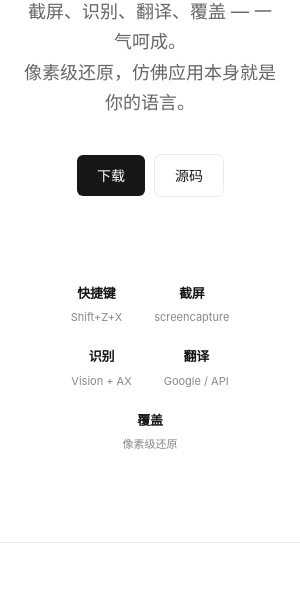
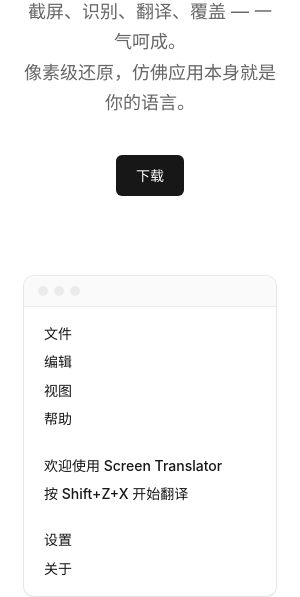
Before and after one commit to Archer-SQ/screen-translator, an Electron app: page docs/index.html in a window 300 px wide. Shown: the part 264-861 px from the top of the page. Drawn offline with Linux system fonts and the light colour scheme.

Commit message:
Add animated demo and remove duplicate source button

```diff
--- a/docs/index.html
+++ b/docs/index.html
@@ -161,6 +161,62 @@
     }
     .code .c{color:#555}
 
+    /* Demo */
+    .demo-sec{max-width:1024px;margin:0 auto 80px;padding:0 24px}
+    .demo-wrap{display:flex;flex-direction:column;align-items:center;gap:16px}
+    .demo-window{
+      width:100%;max-width:520px;
+      box-shadow:var(--shadow-card);border-radius:10px;overflow:hidden;
+      background:var(--bg);
+    }
+    .demo-titlebar{
+      display:flex;gap:6px;padding:10px 14px;
+      background:var(--bg-alt);border-bottom:1px solid var(--border-light);
+    }
+    .demo-titlebar span{width:10px;height:10px;border-radius:50%;background:var(--border-light)}
+    .demo-body{padding:16px 20px;display:flex;flex-direction:column;gap:6px}
+    .demo-spacer{height:12px}
+    .demo-line{position:relative;display:inline-flex;font-size:14px;line-height:1.6}
+    .demo-orig{opacity:1;transition:opacity .3s}
+    .demo-trans{
+      position:absolute;left:0;top:0;
+      opacity:0;transition:opacity .3s;
+      font-weight:500;
+    }
+    .demo-toast{
+      position:absolute;top:50%;left:50%;transform:translate(-50%,-50%);
+      background:rgba(0,0,0,0.8);color:#fff;
+      padding:8px 20px;border-radius:8px;
+      font-size:13px;font-weight:500;
+      opacity:0;transition:opacity .3s;
+      pointer-events:none;white-space:nowrap;
+    }
+    .demo-window{position:relative}
+    .demo-hint{opacity:0.5;font-size:12px;color:var(--fg-3)}
+
+    /* Animation states */
+    .demo-window.phase-toast .demo-toast{opacity:1}
+    .demo-window.phase-done .demo-toast{opacity:0}
+    .demo-window.phase-done .demo-orig{opacity:0}
+    .demo-window.phase-done .demo-trans{opacity:1}
+
+    .demo-window.phase-done .dl-1 .demo-trans{transition-delay:.0s}
+    .demo-window.phase-done .dl-2 .demo-trans{transition-delay:.05s}
+    .demo-window.phase-done .dl-3 .demo-trans{transition-delay:.1s}
+    .demo-window.phase-done .dl-4 .demo-trans{transition-delay:.15s}
+    .demo-window.phase-done .dl-5 .demo-trans{transition-delay:.25s}
+    .demo-window.phase-done .dl-6 .demo-trans{transition-delay:.3s}
+    .demo-window.phase-done .dl-7 .demo-trans{transition-delay:.4s}
+    .demo-window.phase-done .dl-8 .demo-trans{transition-delay:.45s}
+    .demo-window.phase-done .dl-1 .demo-orig{transition-delay:.0s}
+    .demo-window.phase-done .dl-2 .demo-orig{transition-delay:.05s}
+    .demo-window.phase-done .dl-3 .demo-orig{transition-delay:.1s}
+    .demo-window.phase-done .dl-4 .demo-orig{transition-delay:.15s}
+    .demo-window.phase-done .dl-5 .demo-orig{transition-delay:.25s}
+    .demo-window.phase-done .dl-6 .demo-orig{transition-delay:.3s}
+    .demo-window.phase-done .dl-7 .demo-orig{transition-delay:.4s}
+    .demo-window.phase-done .dl-8 .demo-orig{transition-delay:.45s}
+
     /* Footer */
     .footer{
       max-width:1024px;margin:0 auto;
@@ -188,7 +244,31 @@
   <p class="sub" data-i18n="h.s">截屏、识别、翻译、覆盖 — 一气呵成。<br>像素级还原，仿佛应用本身就是你的语言。</p>
   <div class="hero-btns">
     <a class="btn btn-dark" href="https://github.com/Archer-SQ/screen-translator/releases/latest" data-i18n="h.dl">下载</a>
-    <a class="btn btn-ghost" href="https://github.com/Archer-SQ/screen-translator" data-i18n="h.src">源码</a>
+  </div>
+</section>
+
+<!-- Demo animation -->
+<section class="demo-sec">
+  <div class="demo-wrap">
+    <div class="demo-window">
+      <div class="demo-titlebar"><span></span><span></span><span></span></div>
+      <div class="demo-body">
+        <div class="demo-line dl-1"><span class="demo-orig">File</span><span class="demo-trans">文件</span></div>
+        <div class="demo-line dl-2"><span class="demo-orig">Edit</span><span class="demo-trans">编辑</span></div>
+        <div class="demo-line dl-3"><span class="demo-orig">View</span><span class="demo-trans">视图</span></div>
+        <div class="demo-line dl-4"><span class="demo-orig">Help</span><span class="demo-trans">帮助</span></div>
+        <div class="demo-spacer"></div>
+        <div class="demo-line dl-5"><span class="demo-orig">Welcome to Screen Translator</span><span class="demo-trans">欢迎使用 Screen Translator</span></div>
+        <div class="demo-line dl-6"><span class="demo-orig">Press Shift+Z+X to translate</span><span class="demo-trans">按 Shift+Z+X 开始翻译</span></div>
+        <div class="demo-spacer"></div>
+        <div class="demo-line dl-7"><span class="demo-orig">Settings</span><span class="demo-trans">设置</span></div>
+        <div class="demo-line dl-8"><span class="demo-orig">About</span><span class="demo-trans">关于</span></div>
+      </div>
+      <div class="demo-toast" data-i18n-html="demo.toast">Translating... 78%</div>
+    </div>
+    <div class="demo-hint">
+      <div class="keys"><kbd>Shift</kbd><kbd>Z</kbd><kbd>X</kbd></div>
+    </div>
   </div>
 </section>
 
@@ -280,7 +360,7 @@ const T={
 zh:{
 'n.feat':'特性','n.prov':'服务','n.inst':'安装',
 'h.t':'一键翻译你的屏幕','h.s':'截屏、识别、翻译、覆盖 — 一气呵成。<br>像素级还原，仿佛应用本身就是你的语言。',
-'h.dl':'下载','h.src':'源码',
+'h.dl':'下载',
 'p.1':'快捷键','p.2':'截屏','p.3':'识别','p.4':'翻译','p.5':'覆盖','p.6':'像素级还原',
 'f.t':'简洁而强大','f.s':'零配置开始，开箱即用',
 'f1.t':'一键翻译','f1.d':'按下快捷键，自动完成截屏、文字识别、翻译、覆盖显示，全程无需切换窗口。',
@@ -298,7 +378,7 @@ zh:{
 en:{
 'n.feat':'Features','n.prov':'Providers','n.inst':'Install',
 'h.t':'Translate your screen instantly','h.s':'Capture, OCR, translate, and overlay — all in one step.<br>Pixel-perfect, as if the app spoke your language.',
-'h.dl':'Download','h.src':'Source',
+'h.dl':'Download',
 'p.1':'Hotkey','p.2':'Capture','p.3':'Detect','p.4':'Translate','p.5':'Overlay','p.6':'Pixel-perfect',
 'f.t':'Simple yet powerful','f.s':'Zero configuration. Works out of the box.',
 'f1.t':'One-Key Translation','f1.d':'Press a hotkey to capture, detect, translate, and overlay — without switching windows.',
@@ -327,6 +407,16 @@ function apply(l){
     }
   });
 }
+// Demo animation loop
+const dw=document.querySelector('.demo-window');
+function runDemo(){
+  dw.className='demo-window';
+  setTimeout(()=>{dw.classList.add('phase-toast')},800);
+  setTimeout(()=>{dw.classList.remove('phase-toast');dw.classList.add('phase-done')},2400);
+  setTimeout(()=>{dw.className='demo-window'},6000);
+  setTimeout(runDemo,7000);
+}
+setTimeout(runDemo,500);
 </script>
 </body>
 </html>
```
